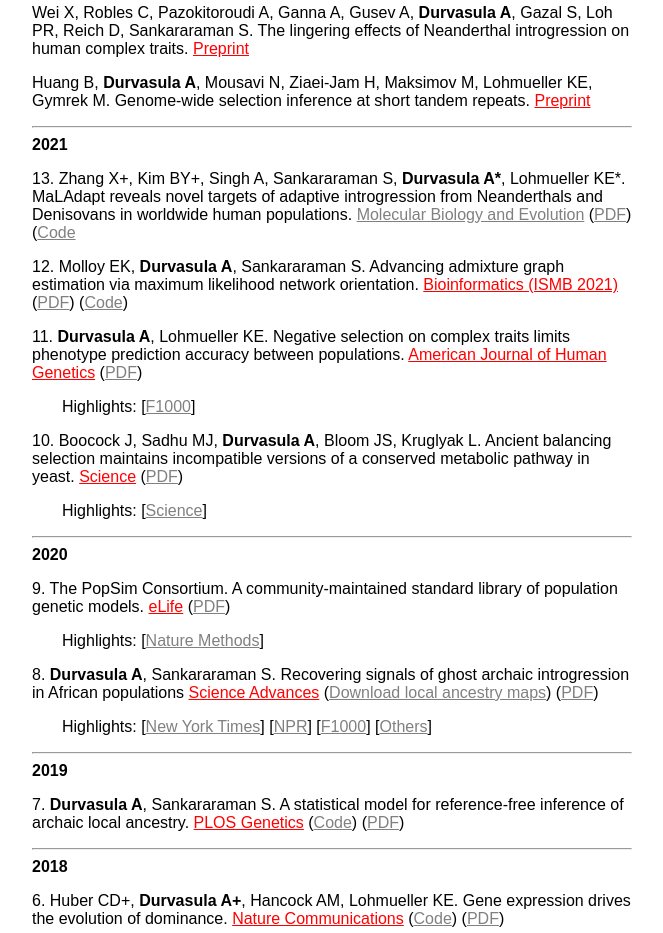
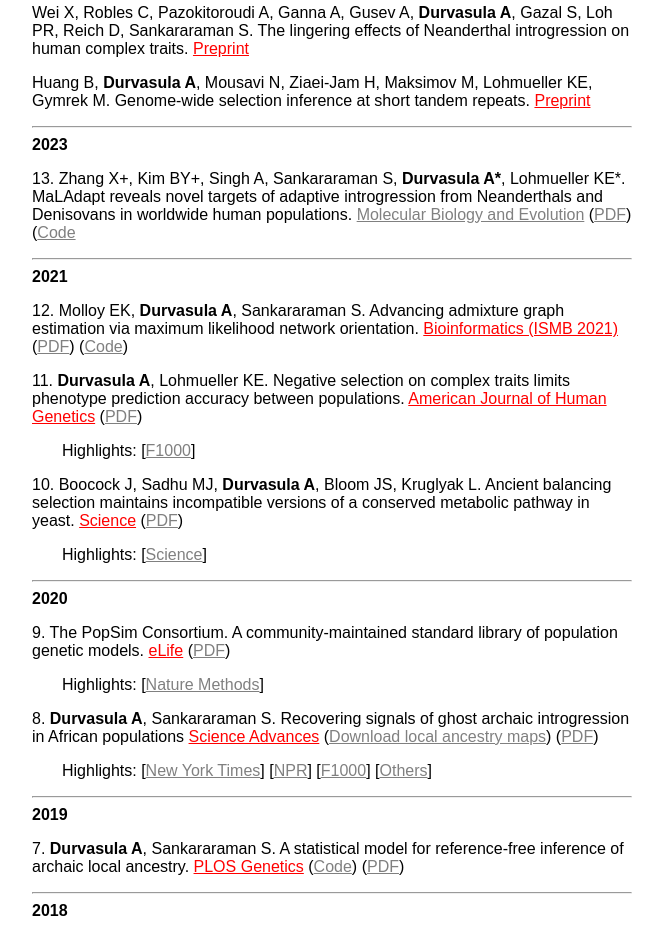
Before and after one commit to arundurvasula/arundurvasula.github.io, a plain HTML site: page index.html in a window 1280 px wide. Shown: the part 780-1713 px from the top of the page, without its empty margins (308-971 px from the left). Drawn offline with Linux system fonts and the light colour scheme.

Commit message:
Update index.html

```diff
--- a/index.html
+++ b/index.html
@@ -63,10 +63,13 @@ My research focuses on developing statistical methods to understand patterns of
 
 		<hr />
 
-		<strong>2021</strong>
+		<strong>2023</strong>
 
 	  	<p>13. Zhang X+, Kim BY+, Singh A, Sankararaman S, <strong>Durvasula A*</strong>, Lohmueller KE*. MaLAdapt reveals novel targets of adaptive introgression from Neanderthals and Denisovans in worldwide human populations. <a href="https://academic.oup.com/mbe/article/40/1/msad001/6974177">Molecular Biology and Evolution</a> (<a title="Zhang2023" href="pdfs/zhang2023.pdf">PDF</a>) (<a href="https://github.com/xzhang-popgen/maladapt">Code</a> </p>
 
+	  	<hr />
+
+		<strong>2021</strong>
 		<p>12. Molloy EK, <strong>Durvasula A</strong>, Sankararaman S. Advancing admixture graph estimation via maximum likelihood network orientation. <a href="https://academic.oup.com/bioinformatics/article/37/Supplement_1/i142/6319689" style="color:#FF0000">Bioinformatics (ISMB 2021)</a> (<a title="molloy2021" href="pdfs/molloy2021.pdf">PDF</a>) (<a href="https://github.com/ekmolloy/OrientAGraph">Code</a>)</p>
 
 		<p>11. <strong>Durvasula A</strong>, Lohmueller KE. Negative selection on complex traits limits phenotype prediction accuracy between populations. <a href="https://www.cell.com/ajhg/fulltext/S0002-9297(21)00055-0" style="color:#FF0000">American Journal of Human Genetics</a> (<a title="Durvasula2021" href="pdfs/durvasula2021.pdf">PDF</a>)</p>
```
